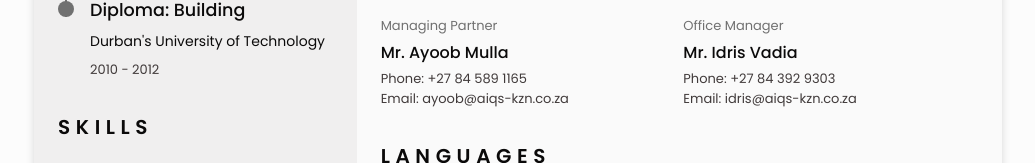
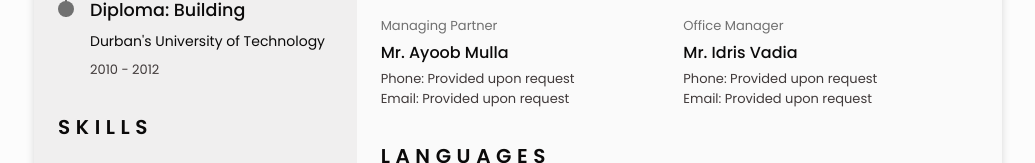
Before and after one commit to Kilumbilo/kilumbilo.github.io, a plain HTML site: page index.html in a window 1280 px wide. Shown: the part 975-1138 px from the top of the page, without its empty margins (122-1157 px from the left). Drawn offline with Linux system fonts and the light colour scheme.

Commit message:
Update index.html
Noted/omitted references changed wording to 'Provided upon request' and commented out the details

```diff
--- a/index.html
+++ b/index.html
@@ -327,8 +327,12 @@
               <span class="references__subtitle">Managing Partner</span>
               <h3 class="references__title">Mr. Ayoob Mulla</h3>
               <ul class="references__content">
-                <li>Phone: <a href="tel:27845891165">+27 84 589 1165</a></li>
-                <li>Email: <a href="mailto:ayoob&commat;aiqs-kzn&period;co&period;za">ayoob&commat;aiqs-kzn&period;co&period;za</a></li>
+                <li>Phone: Provided upon request
+                  <!--<a href="tel:27845891165">+27 84 589 1165</a>-->
+                </li>
+                <li>Email: Provided upon request
+                  <!--<a href="mailto:ayoob&commat;aiqs-kzn&period;co&period;za">ayoob&commat;aiqs-kzn&period;co&period;za</a>-->
+                </li>
               </ul>
             </div>
 
@@ -336,8 +340,12 @@
               <span class="references__subtitle">Office Manager</span>
               <h3 class="references__title">Mr. Idris Vadia</h3>
               <ul class="references__content">
-                <li>Phone: <a href="tel:27843929303">+27 84 392 9303</a></li>
-                <li>Email: <a href="mailto:idris&commat;aiqs-kzn&period;co&period;za">idris&commat;aiqs-kzn&period;co&period;za</a></li>
+                <li>Phone: Provided upon request
+                  <!--<a href="tel:27843929303">+27 84 392 9303</a>-->
+                </li>
+                <li>Email: Provided upon request
+                  <!--<a href="mailto:idris&commat;aiqs-kzn&period;co&period;za">idris&commat;aiqs-kzn&period;co&period;za</a>-->
+                </li>
               </ul>
             </div>
 
```
